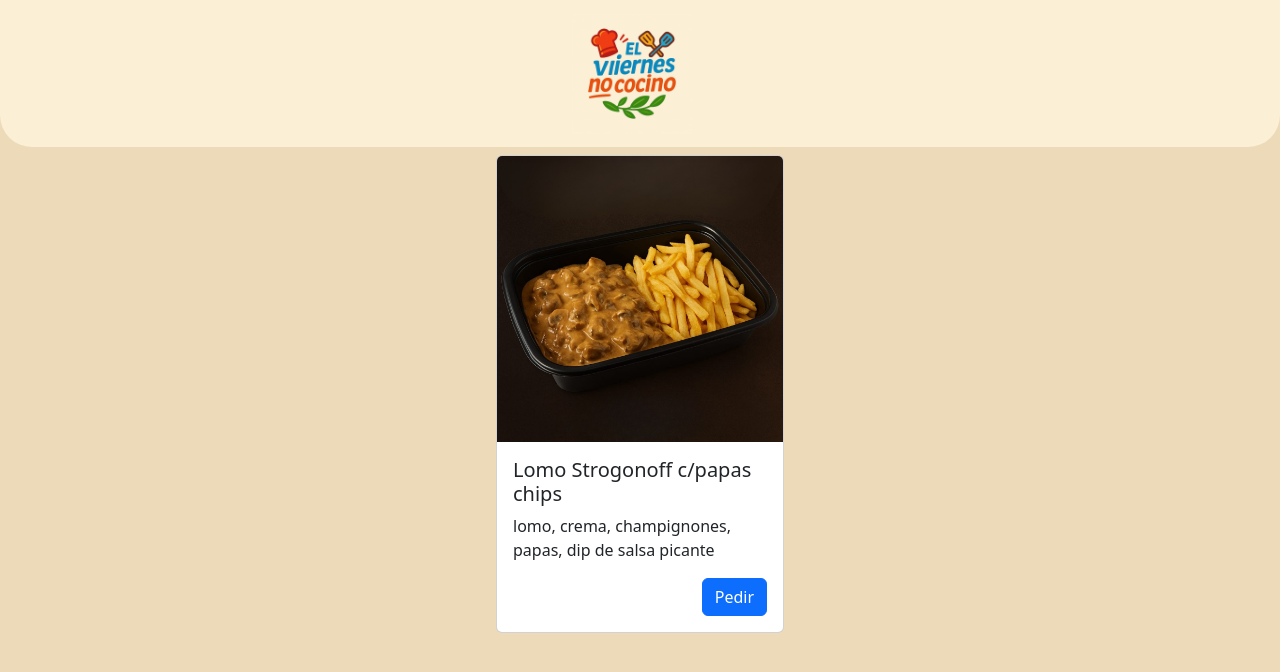
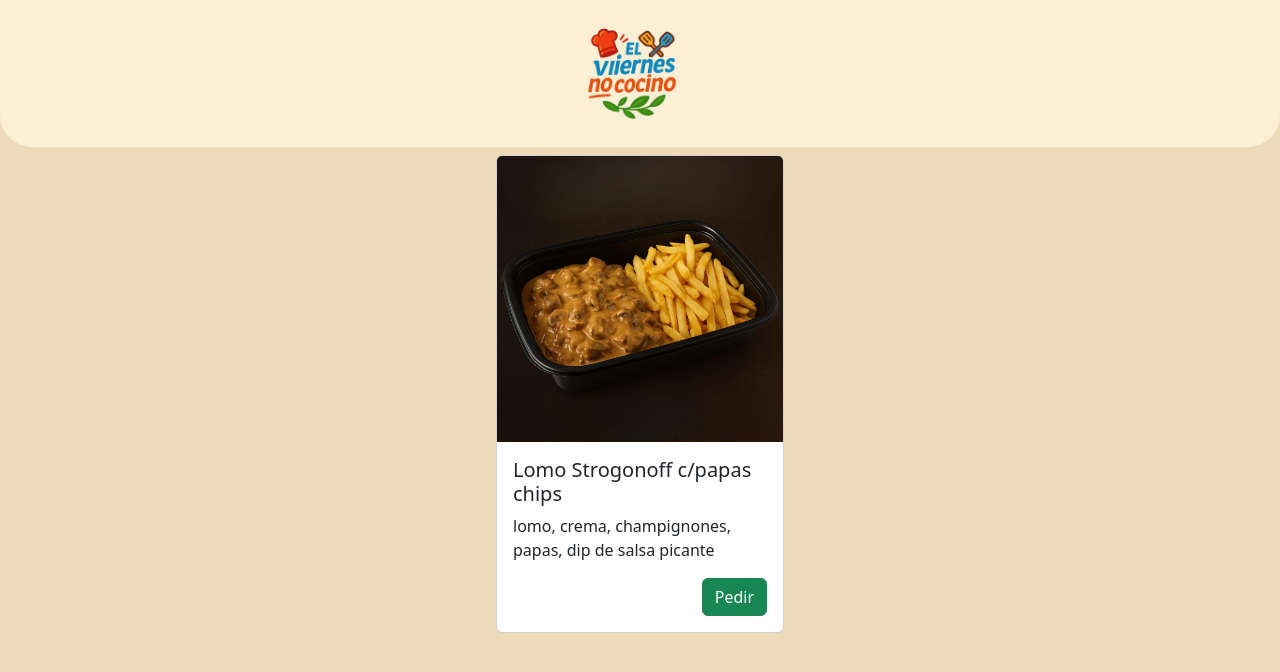
Before and after one commit to ferpanz/viernes_no_cocino, a React (Vite) app: page / in a window 1280 px wide. Shown: the top 672 px of the page. Built offline with nearby package versions, Linux system fonts and the light colour scheme.

Commit message:
color btn-success

```diff
--- a/src/pages/Inicial.jsx
+++ b/src/pages/Inicial.jsx
@@ -14,7 +14,7 @@ const Inicial = () => {
         <h5 className="card-title">{plato.nombre}</h5>
         <p className="card-text">{plato.descripcion}</p>
         <div className="text-end">
-          <Link to="/pedido" className="btn btn-primary">Pedir</Link>
+          <Link to="/pedido" className="btn btn-success">Pedir</Link>
         </div>
       </div>
     </div>
```
